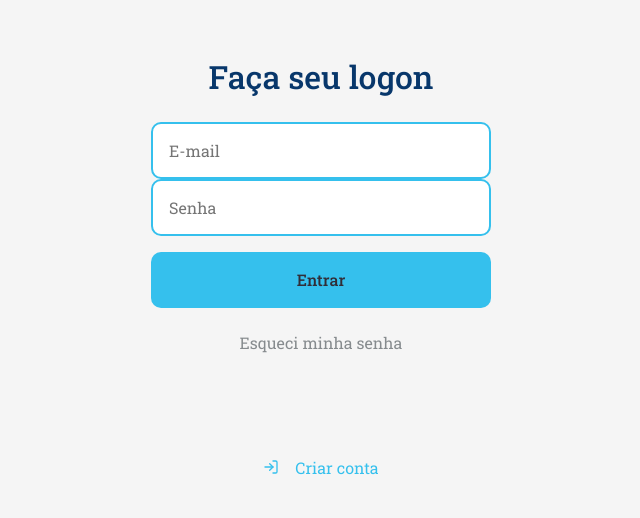
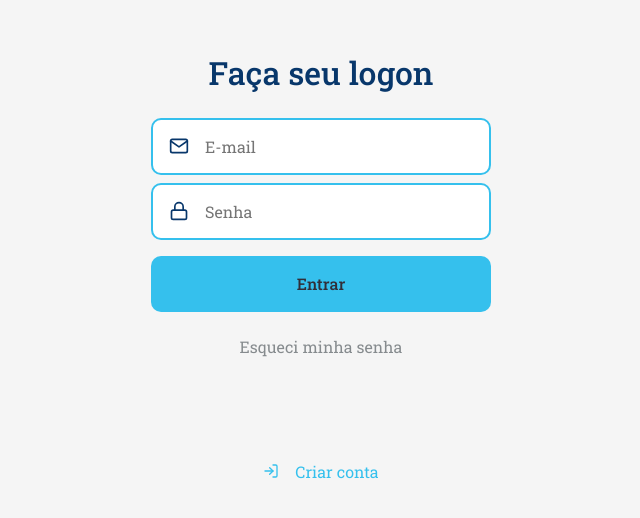
Before and after one commit to mychellt/easyfisco-web-app, a React (Create React App) app: page / in a window 1280 px wide. Shown: the part 174-692 px from the top of the page, without its empty margins (319-959 px from the left). Built offline with nearby package versions, Linux system fonts and the light colour scheme.

Commit message:
Styling component: button and input

```diff
--- a/src/components/Button/index.tsx
+++ b/src/components/Button/index.tsx
@@ -1,9 +1,12 @@
 import React, {ButtonHTMLAttributes} from 'react';
+import Container from './styles';
 
 type ButtonProps = ButtonHTMLAttributes<HTMLButtonElement>;
 
 export const Button: React.FC<ButtonProps> = ({children, ...rest}) => (
-    <button {...rest}>{children}</button>
+    <Container type="button" {...rest}>
+        {children}
+    </Container >
 );
 
 export default Button;
--- a/src/components/Button/styles.ts
+++ b/src/components/Button/styles.ts
@@ -1,6 +1,25 @@
 import styled from 'styled-components';
+import {shade} from 'polished';
+
 
 export const Container = styled.button`
+
+    background: #35C0ED;
+    height: 56px;
+    border-radius: 10px;
+    border: 0;
+    padding: 0 16px;
+    color: #312E38;
+    width: 100%;
+    font-weight: 500;
+    margin-top: 16px;
+    transition: background-color 0.2s;
+
+    &:hover {
+        background: ${shade(0.2, '#35C0ED')}
+    }
+
+
 `;
 
 export default Container;
--- a/src/components/Input/index.tsx
+++ b/src/components/Input/index.tsx
@@ -1,15 +1,17 @@
 import React, {InputHTMLAttributes} from 'react';
-
+import {IconBaseProps} from 'react-icons';
 import Container from './styles';
 
 
 interface InputProps extends InputHTMLAttributes<HTMLInputElement> {
-    name: string
+    name: string,
+    icon: React.ComponentType<IconBaseProps>
 }
 
-export const Input: React.FC<InputProps> = (props) => (
+export const Input: React.FC<InputProps> = ({icon: Icon, ...rest}) => (
     <Container>
-        <input {...props} />
+        {Icon && <Icon size={20}/>}
+        <input {...rest} />
     </Container>
 );
 
--- a/src/components/Input/styles.ts
+++ b/src/components/Input/styles.ts
@@ -1,6 +1,30 @@
 import styled from 'styled-components';
 
 export const Container = styled.div`
+
+    background: #FFFFFF;
+    border-radius: 10px;
+    border: 2px solid #35C0ED;
+    padding: 16px;
+    width: 100%;
+
+    display: flex;
+    align-items: center;
+
+    & + div {
+        margin-top: 8px;
+    }
+
+    input {
+        flex: 1;
+        border: 0;
+        background: transparent;
+        color: #868B8E;
+    }
+
+    svg {
+        margin-right: 16px;
+    }
 `;
 
 export default Container;
--- a/src/pages/Login/index.tsx
+++ b/src/pages/Login/index.tsx
@@ -1,5 +1,5 @@
 import React from 'react';
-import {FiLogIn} from 'react-icons/fi';
+import {FiLogIn, FiMail, FiLock} from 'react-icons/fi';
 
 import {Container, Sigin} from './style';
 
@@ -11,8 +11,8 @@ const Login: React.FC = () => (
         <Sigin>
             <form>
                 <h1>Faça seu logon</h1>
-                <Input name="email" placeholder="E-mail"/>
-                <Input name="password" type="password" placeholder="Senha"/>
+                <Input name="email" icon={FiMail} placeholder="E-mail"/>
+                <Input name="password" icon={FiLock} type="password" placeholder="Senha"/>
                 <Button type="submit">Entrar</Button>
 
                 <a href="">Esqueci minha senha</a>
--- a/src/pages/Login/style.ts
+++ b/src/pages/Login/style.ts
@@ -23,39 +23,8 @@ export const Sigin = styled.div`
         width: 340px;
         text-align: center;
 
-
         h1 {
             margin-bottom: 24px;
-        }
-
-        input {
-            background: #FFFFFF;
-            border-radius: 10px;
-            border: 2px solid #35C0ED;
-            padding: 16px;
-            width: 100%;
-            color: #868B8E;
-
-            & + input {
-              margin-top: 8px;
-            }
-        }
-
-        button {
-            background: #35C0ED;
-            height: 56px;
-            border-radius: 10px;
-            border: 0;
-            padding: 0 16px;
-            color: #312E38;
-            width: 100%;
-            font-weight: 500;
-            margin-top: 16px;
-            transition: background-color 0.2s;
-
-            &:hover {
-                background: ${shade(0.2, '#35C0ED')}
-            }
         }
 
         a {
```
